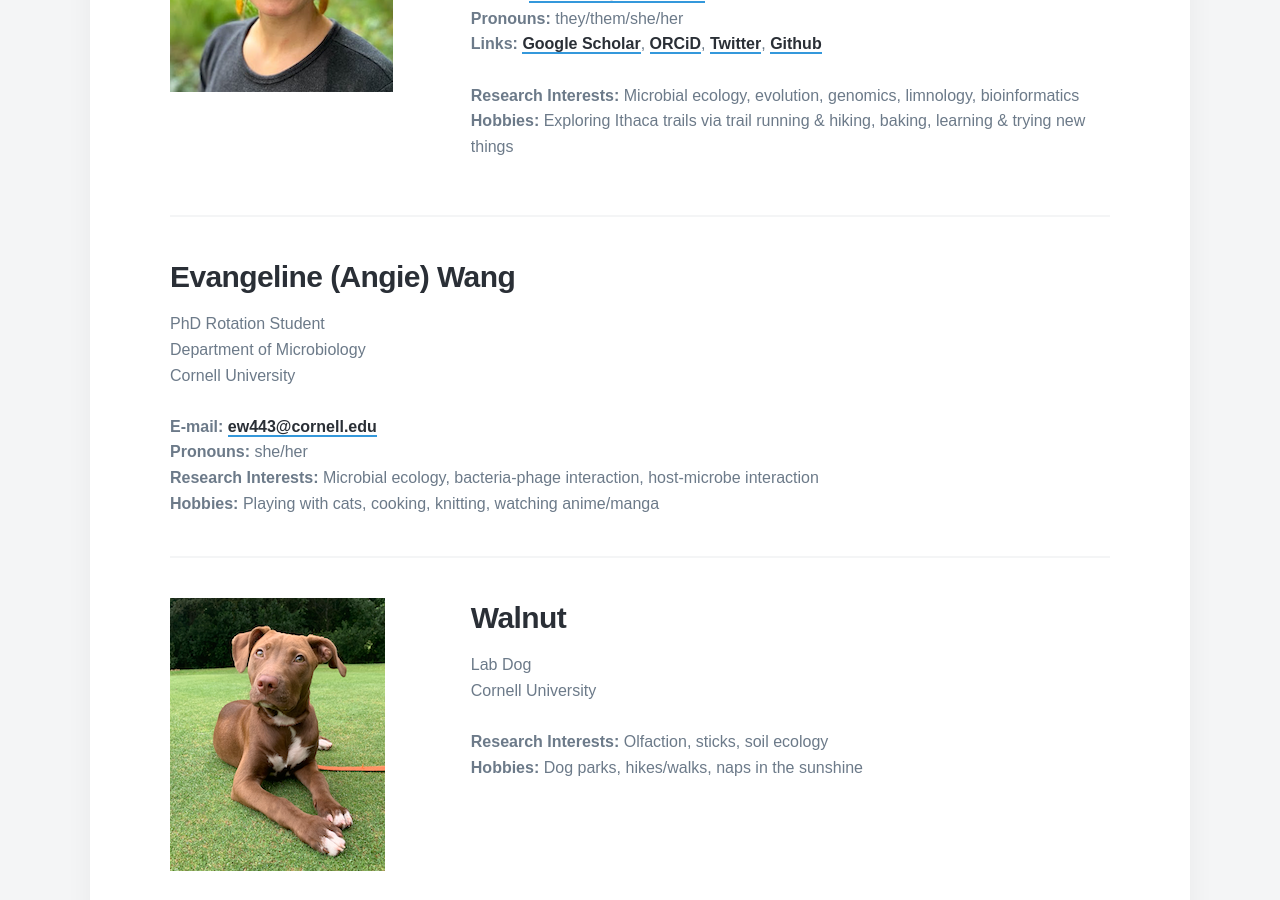
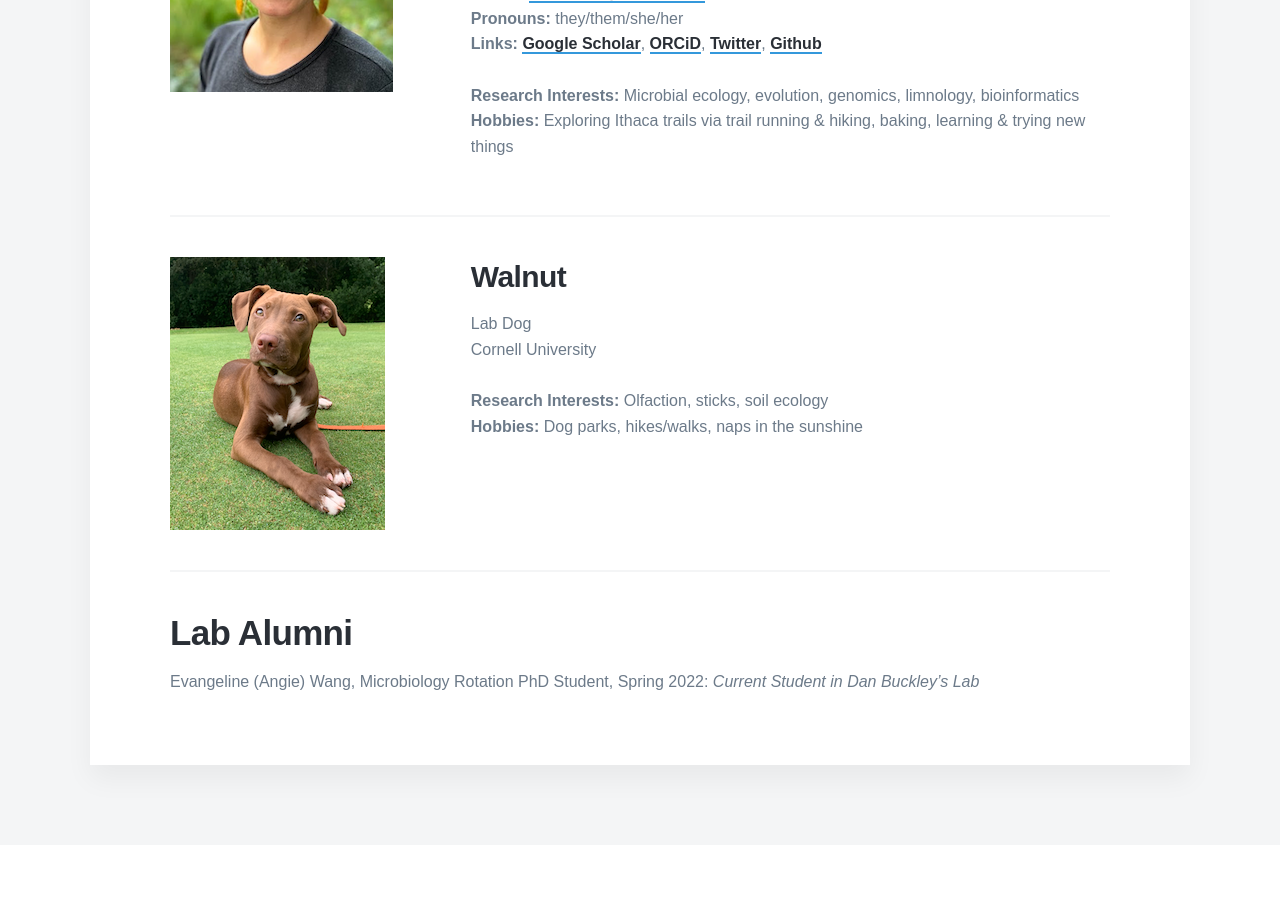
Before and after one commit to MarschmiLab/MarschmiLab.github.io, a Jekyll site: the page built from _pages/people.md, in a window 1280 px wide and 900 px high, scrolled down 1059 px. Built offline with Jekyll 4.4.1, drawn with Linux system fonts in a browser that asks for light colours; nearby versions of some CDN libraries; some web fonts are replaced.

Commit message:
Moving Angie to lab alumni

```diff
--- a/_pages/people.md
+++ b/_pages/people.md
@@ -38,18 +38,6 @@ featured_image: /images/marschmi_site/lakeMI_Laurentian_clouds_wide.jpg
 </div>
 
 
-***
-
-### Evangeline (Angie) Wang
-
-PhD Rotation Student <br>
-Department of Microbiology <br>
-Cornell University <br>
-<br>
-**E-mail:** <a href="mailto: ew443@cornell.edu">ew443@cornell.edu</a> <br>
-**Pronouns:** she/her <br>
-**Research Interests:** Microbial ecology, bacteria-phage interaction, host-microbe interaction <br>
-**Hobbies:** Playing with cats, cooking, knitting, watching anime/manga <br>
 
 
 ***
@@ -67,3 +55,12 @@ Cornell University <br>
        	   <strong>Hobbies:</strong> Dog parks, hikes/walks, naps in the sunshine</p>
     </div>
 </div>
+
+
+***
+
+
+## Lab Alumni
+
+
+Evangeline (Angie) Wang, Microbiology Rotation PhD Student, Spring 2022: *Current Student in Dan Buckley's Lab*
```
Also changed, not shown: _pages/join.md (+3 -2 lines), 3 other files.
